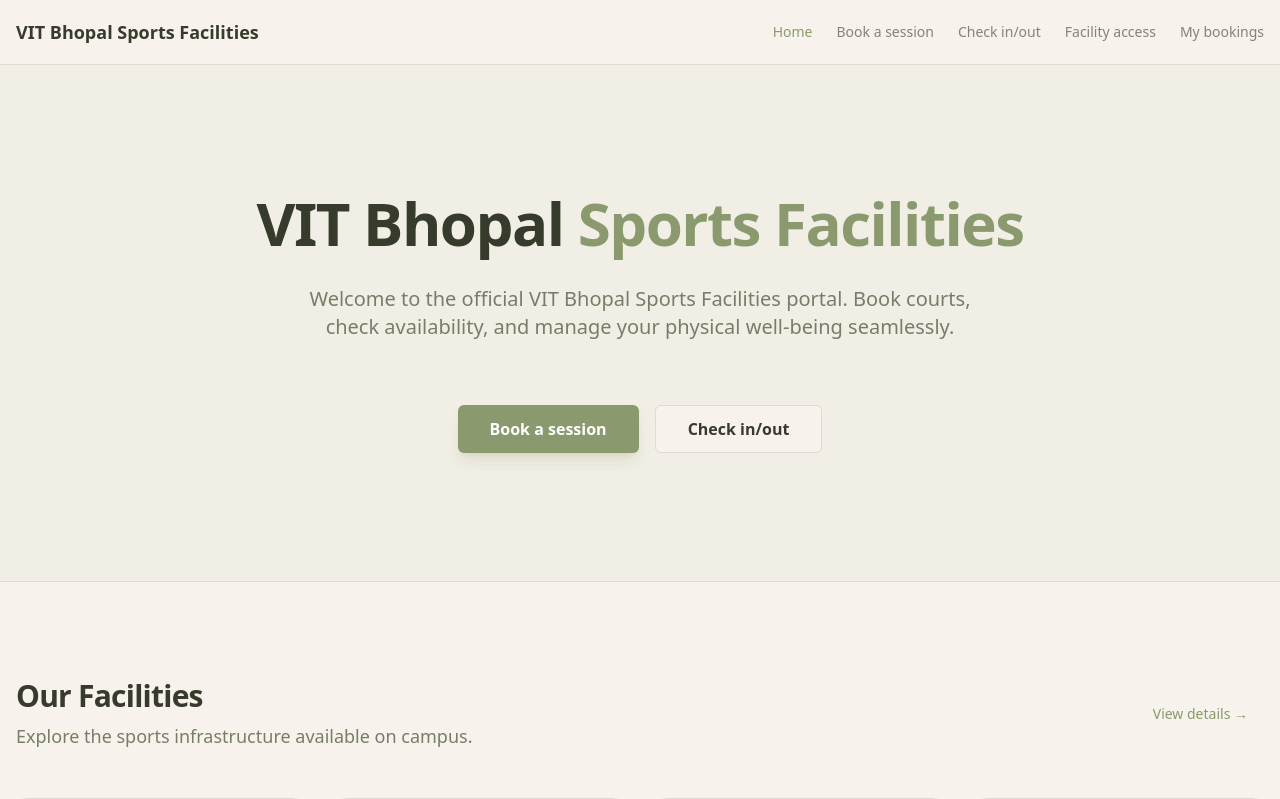
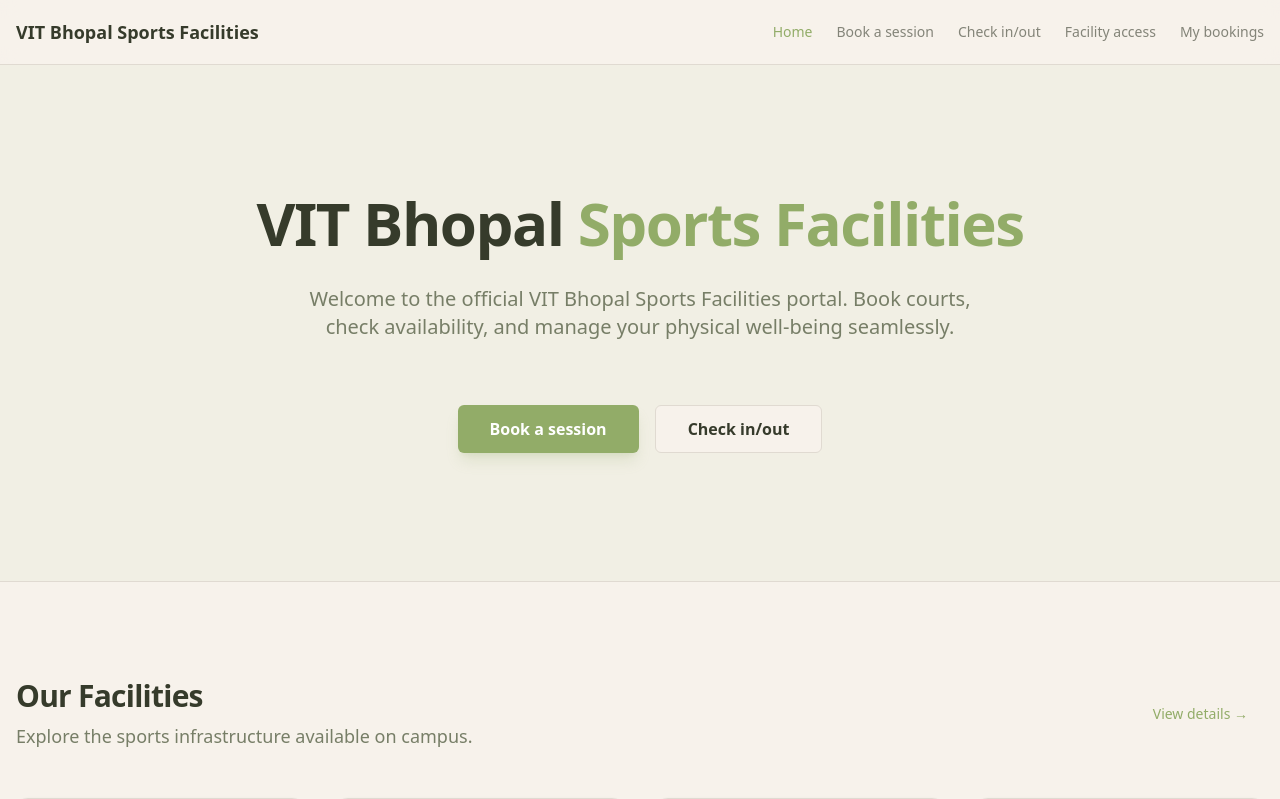
Before and after one commit to shahabhilash/vit-bhopal-sports-facilities, a Next.js app: page / in a window 1280 px wide. Shown: the top 799 px of the page. Built offline with nearby package versions, Linux system fonts and the light colour scheme.

Commit message:
Update primary green to #91AC67

```diff
--- a/app/globals.css
+++ b/app/globals.css
@@ -13,24 +13,24 @@
     --popover: 0 0% 100%;
     --popover-foreground: 80 15% 20%;
 
-    --primary: 80 18% 51.8%;
+    --primary: 83 29% 54%;
     --primary-foreground: 0 0% 100%;
 
     --secondary: 80 15% 88%;
-    --secondary-foreground: 80 18% 51.8%;
+    --secondary-foreground: 83 29% 54%;
 
     --muted: 35 30% 90%;
     --muted-foreground: 80 10% 45%;
 
     --accent: 80 15% 88%;
-    --accent-foreground: 80 18% 51.8%;
+    --accent-foreground: 83 29% 54%;
 
     --destructive: 0 84% 60%;
     --destructive-foreground: 0 0% 100%;
 
     --border: 35 20% 85%;
     --input: 35 20% 85%;
-    --ring: 80 18% 51.8%;
+    --ring: 83 29% 54%;
 
     --radius: 0.5rem;
   }
```
